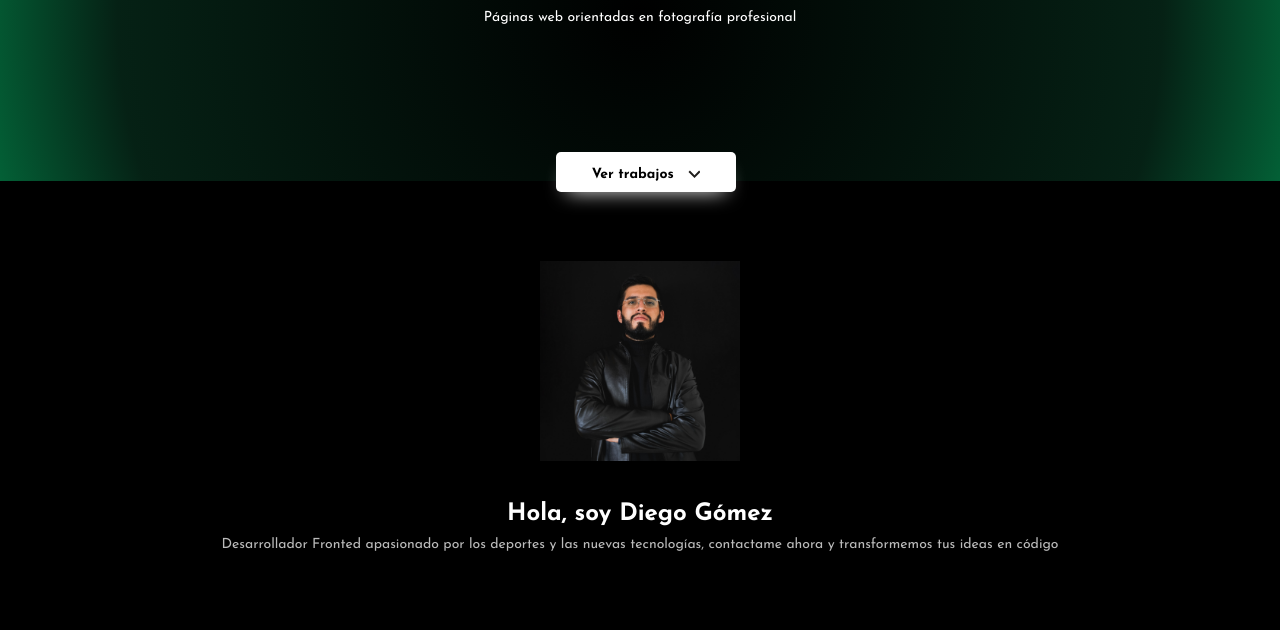
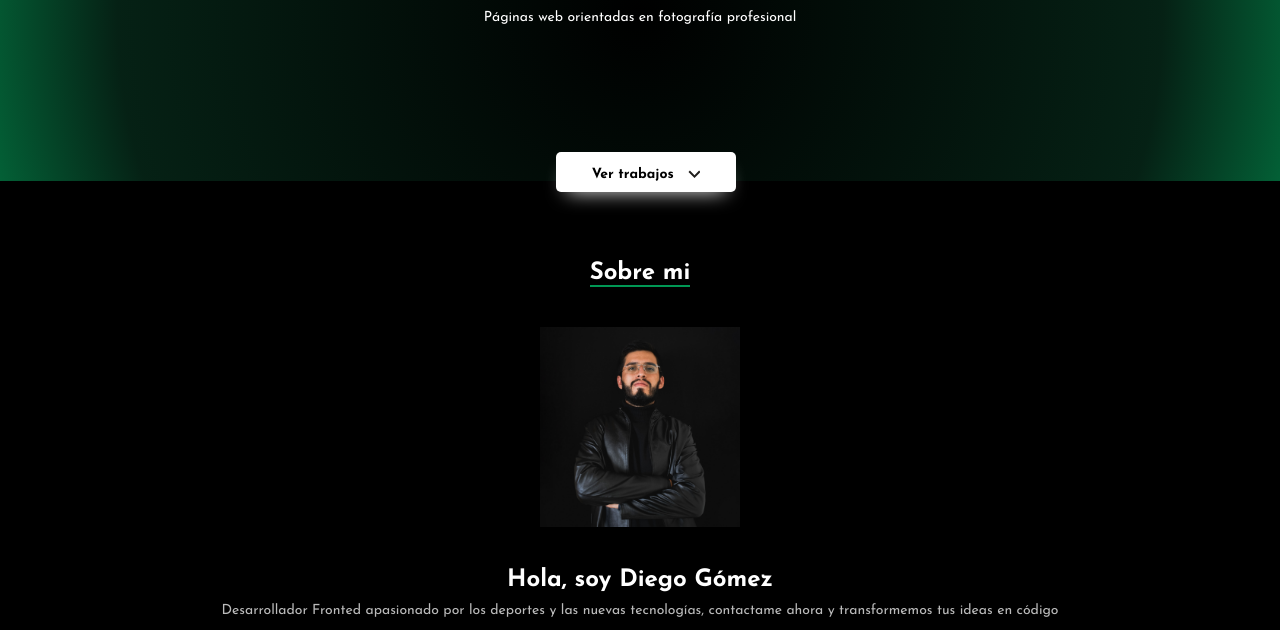
Before and after one commit to DiegoGomez98/DiegoGomez98.github.io, a plain HTML site: page index.html in a window 1280 px wide. Shown: the part 153-783 px from the top of the page. Drawn offline with Linux system fonts and the light colour scheme.

Commit message:
titutlo sobre mi

```diff
--- a/estilos.css
+++ b/estilos.css
@@ -101,6 +101,15 @@ main {
   width: 100%;
   height: auto;
   background-color: #000;
+}
+
+.diego-title {
+  display: inline-block;
+  margin-bottom: 12px;
+  font-size: 2.4rem;
+  font-weight: bold;
+  margin-bottom: 40px;
+  border-bottom: 2px solid var(--verde);
 }
 
 .diego--container {
--- a/index.html
+++ b/index.html
@@ -24,6 +24,7 @@
     </header>
     <main>
       <section class="diego--container">
+        <h2 class="diego-title">Sobre mi</h2>
         <div class="background-image0"></div>
         <div class="diego-conteiner--tittle">
           <h2>Hola, soy Diego Gómez</h2>
```
